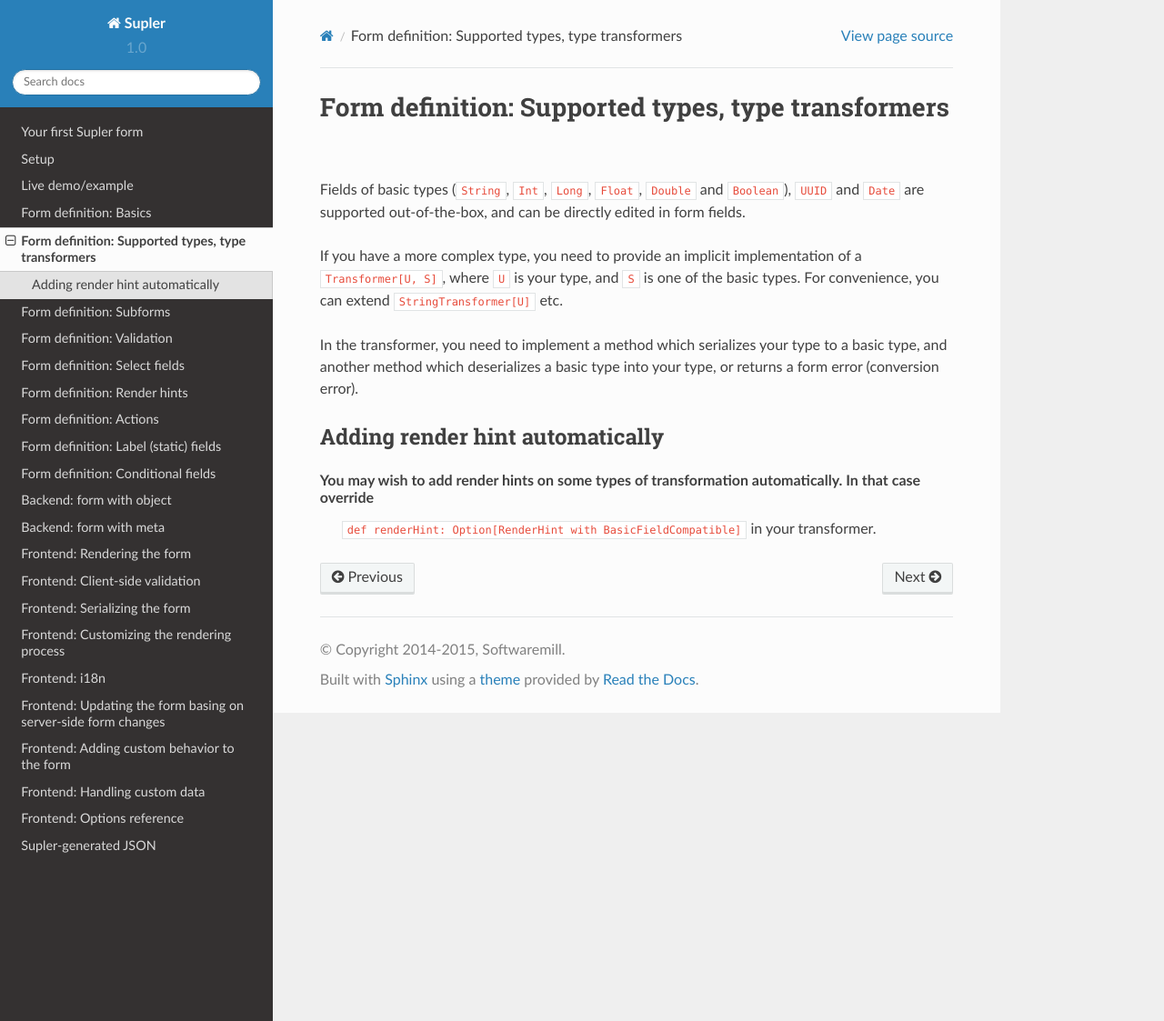
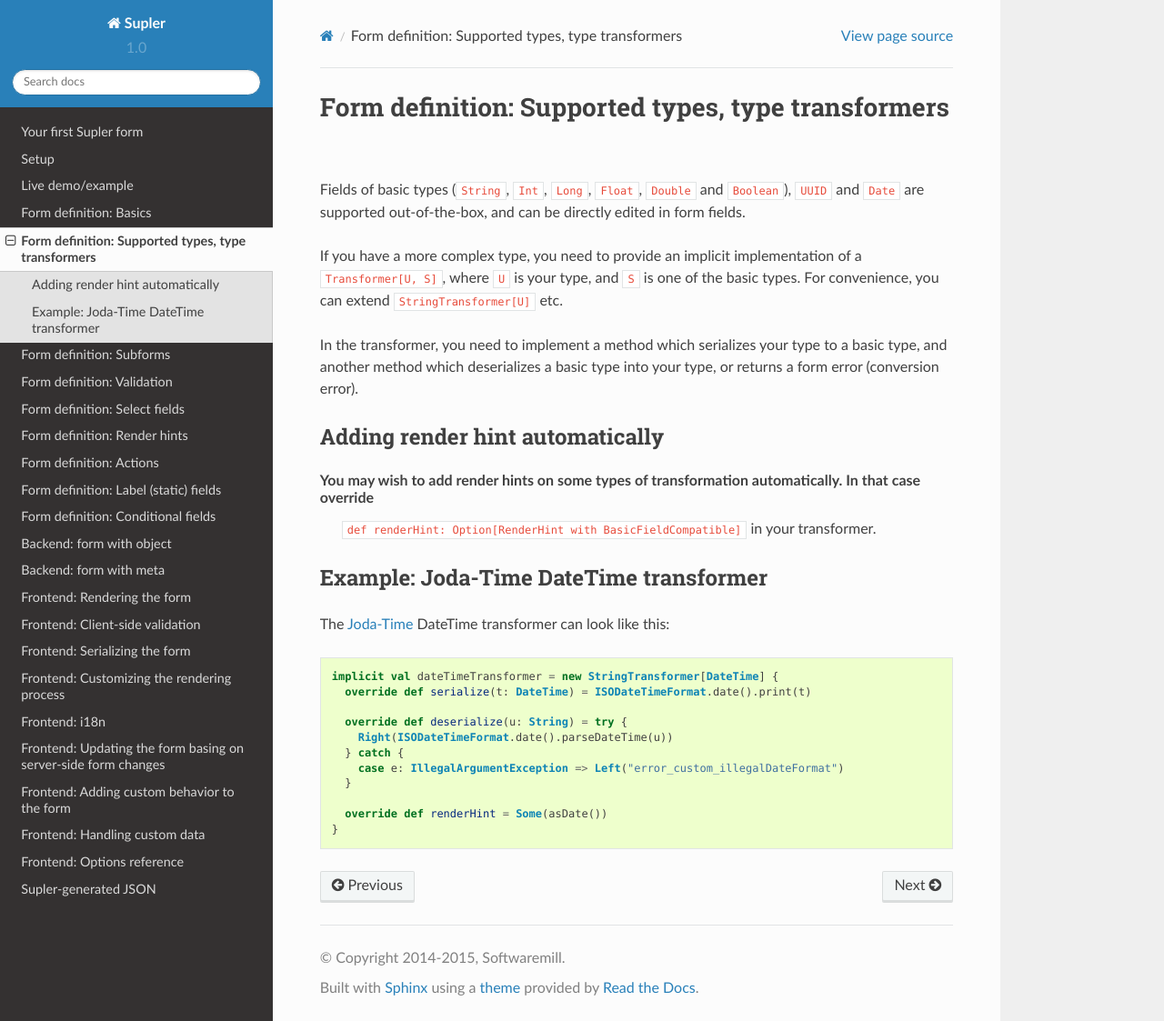
Before and after one commit to softwaremill/supler, a Sphinx documentation site: the page built from docs/backend/formdef/typetransformations.rst, in a window 1280 px wide and 1123 px high. Shown: the whole window at 91% size. Built offline with Sphinx 7.4.7 and the Read the Docs theme 2.0.0, drawn with Linux system fonts in a browser that asks for light colours.

Commit message:
example transformer for Joda-Time DateTime

```diff
--- a/docs/backend/formdef/typetransformations.rst
+++ b/docs/backend/formdef/typetransformations.rst
@@ -16,3 +16,20 @@ Adding render hint automatically
 
 You may wish to add render hints on some types of transformation automatically. In that case override
  ``def renderHint: Option[RenderHint with BasicFieldCompatible]`` in your transformer.
+
+Example: Joda-Time DateTime transformer
+----------------------------------
+
+The `Joda-Time <http://www.joda.org/joda-time>`_ DateTime transformer can look like this::
+
+  implicit val dateTimeTransformer = new StringTransformer[DateTime] {
+    override def serialize(t: DateTime) = ISODateTimeFormat.date().print(t)
+
+    override def deserialize(u: String) = try {
+      Right(ISODateTimeFormat.date().parseDateTime(u))
+    } catch {
+      case e: IllegalArgumentException => Left("error_custom_illegalDateFormat")
+    }
+
+    override def renderHint = Some(asDate())
+  }
```
